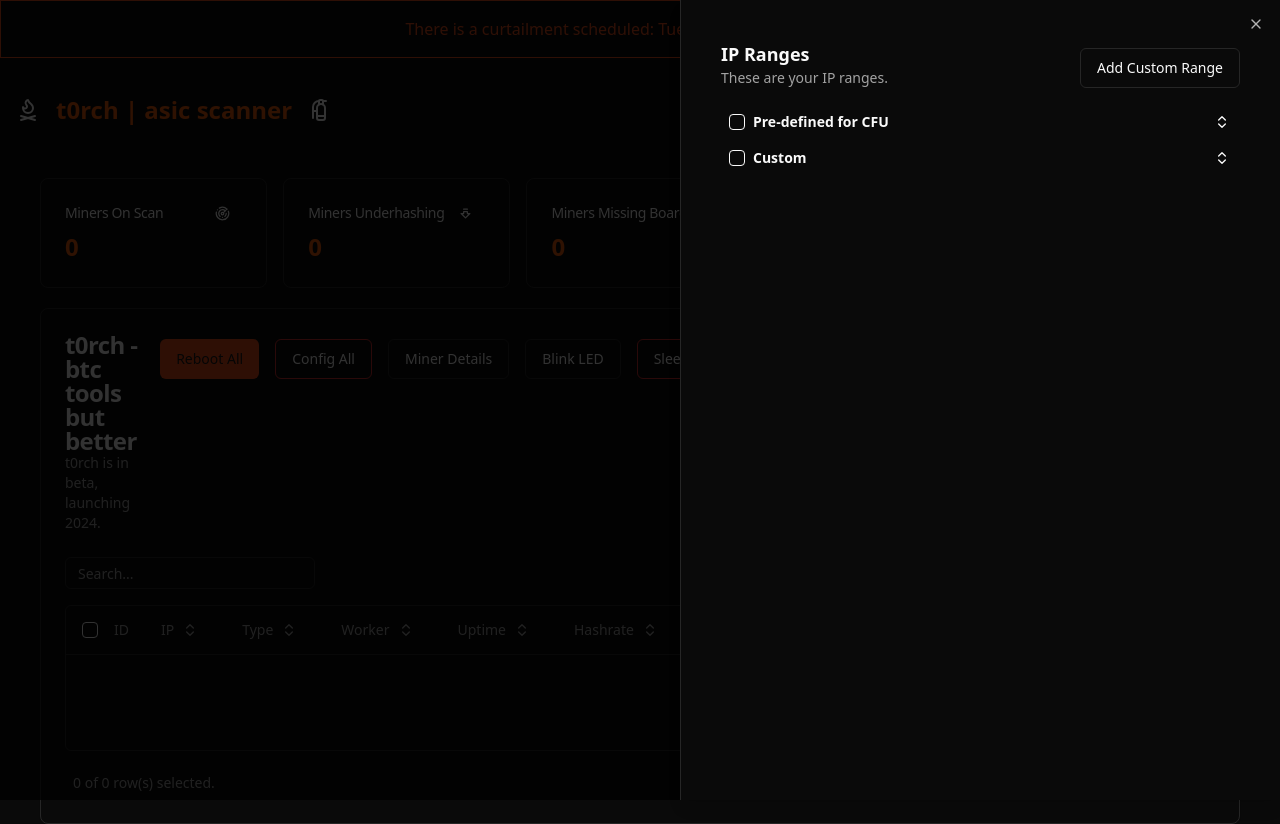
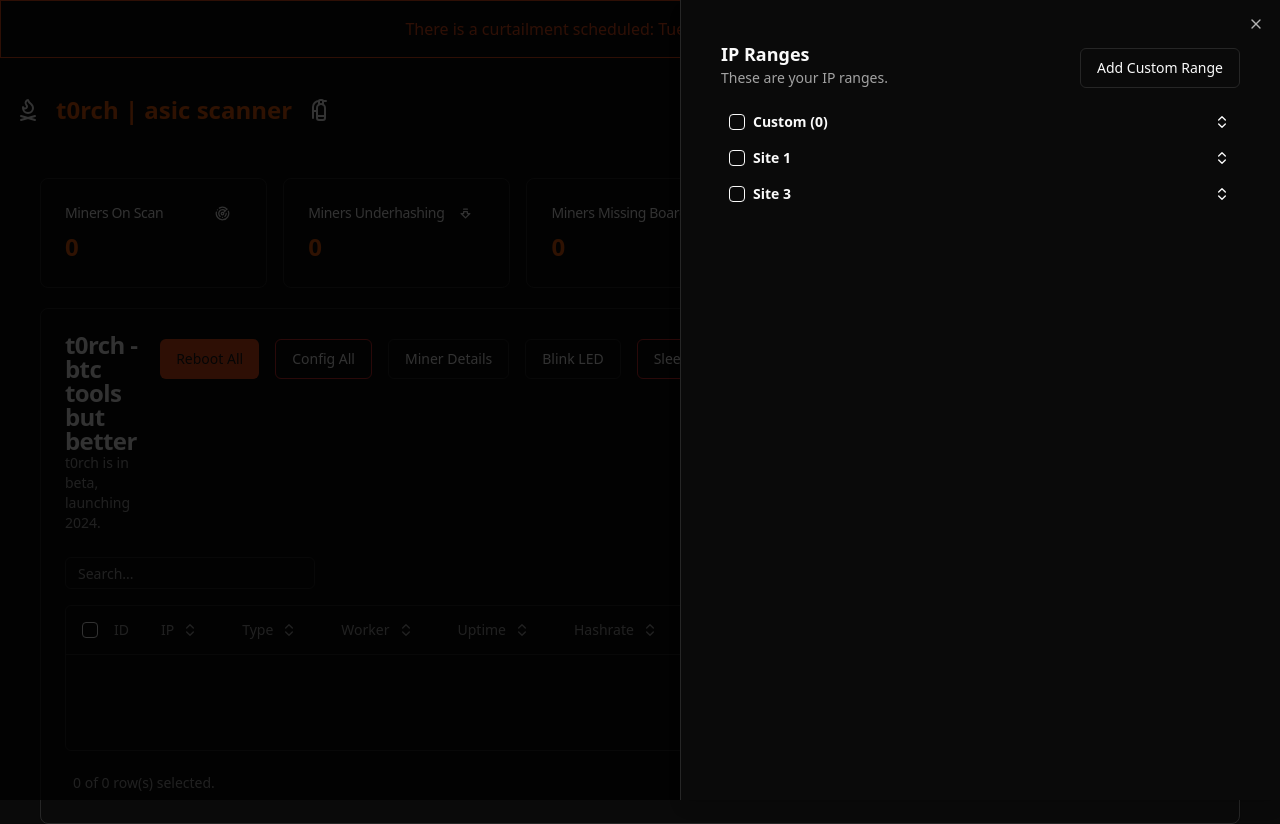
Before and after one commit to LucasSMPL/t0rch, a React (Vite) app in the folder frontend/: page / in a window 1280 px wide. Both pictures are taken after a click on the button "Configure Network". Built offline with nearby package versions, Linux system fonts and the light colour scheme.

Commit message:
Custom IP selection added

```diff
--- /dev/null
+++ b/frontend/src/hooks/use-local-storage.ts
@@ -0,0 +1,18 @@
+import { useEffect, useState } from 'react';
+
+export default function useLocalStorage<T>(key: string, defaultValue: T) {
+  const [value, setValue] = useState<T>(() => {
+    const storedValue = localStorage.getItem(key);
+    if (storedValue) {
+      return JSON.parse(storedValue);
+    }
+    return defaultValue as T;
+  });
+
+  useEffect(() => {
+    if (value === undefined) return;
+    localStorage.setItem(key, JSON.stringify(value));
+  }, [value, key]);
+
+  return {value, setValue};
+}
--- a/frontend/src/lib/types.ts
+++ b/frontend/src/lib/types.ts
@@ -14,3 +14,8 @@ export type ScannedIp = {
   model_found: boolean;
   psu_failure: boolean;
 };
+
+export type CustomBase = {
+  name: string;
+  base: string;
+};
--- a/frontend/src/scanner/components/add-ip-base-dialog.tsx
+++ b/frontend/src/scanner/components/add-ip-base-dialog.tsx
@@ -9,10 +9,24 @@ import {
 } from "@/components/ui/dialog";
 import { Input } from "@/components/ui/input";
 import { Label } from "@/components/ui/label";
+import { useToast } from "@/components/ui/use-toast";
+import { CustomBase } from "@/lib/types";
 
-import { useState } from "react";
+import { ChangeEvent, Dispatch, SetStateAction, useRef, useState } from "react";
 
-export const AddIpBaseDialog = () => {
+export const AddIpBaseDialog = ({
+  customBases,
+}: {
+  customBases: {
+    value: CustomBase[];
+    setValue: Dispatch<SetStateAction<CustomBase[]>>;
+  };
+}) => {
+  const { toast } = useToast();
+
+  const nameRef = useRef<HTMLInputElement | null>(null);
+  const baseRef = useRef<HTMLInputElement | null>(null);
+
   const [open, setOpen] = useState(false);
   return (
     <Dialog open={open} onOpenChange={setOpen}>
@@ -28,24 +42,70 @@ export const AddIpBaseDialog = () => {
             <Label htmlFor="name">Name</Label>
             <Input
               id="name"
-              placeholder="Choose a name for the range. (e.g Pod 69)"
+              placeholder="Choose a name for the base. (e.g Pod 69)"
+              ref={nameRef}
             />
           </div>
           <div className="w-full gap-2">
-            <Label htmlFor="address">Address Prefix</Label>
-            <Input id="address" placeholder="XX.X.XXX (10.0.169)" />
-          </div>
-          <div className="w-full gap-2">
-            <Label htmlFor="start">Starting IP</Label>
-            <Input id="start" placeholder="1" />
-          </div>
-          <div className="w-full gap-2">
-            <Label htmlFor="end">Ending IP</Label>
-            <Input id="end" placeholder="99" />
+            <Label htmlFor="address">IP Base</Label>
+            <Input
+              id="base"
+              placeholder="XX.X.XXX (10.0.169)"
+              ref={baseRef}
+              onChange={(event: ChangeEvent<HTMLInputElement>) => {
+                const input = event.target;
+                const value = input.value.replace(/\D/g, ""); // Remove non-digit characters
+                input.value = (value.match(/.{1,3}/g) || []).join(".");
+                const chunks = [
+                  value.slice(0, 2),
+                  value.slice(2, 3),
+                  value.slice(3),
+                ].filter(Boolean); // Filter out empty strings
+                input.value = chunks.join(".");
+                if (value.length >= 7)
+                  return (input.value = input.value.slice(0, 8));
+              }}
+            />
           </div>
         </div>
         <DialogFooter>
-          <Button type="button" variant="secondary">
+          <Button
+            type="button"
+            variant="secondary"
+            onClick={() => {
+              if (!baseRef.current?.value || baseRef.current?.value === "") {
+                return toast({
+                  title: "Please choose a name for the base.",
+                  variant: "destructive",
+                });
+              }
+              if (!isValidFormat(baseRef.current?.value ?? "")) {
+                return toast({
+                  title: "Invalid Base!",
+                  variant: "destructive",
+                });
+              }
+              const newRange = {
+                name: nameRef.current!.value!,
+                base: baseRef.current!.value!,
+              };
+              const hasDuplicate = customBases.value.find(
+                (cR) => cR.name === newRange.name || cR.base === newRange.base
+              );
+              if (hasDuplicate) {
+                return toast({
+                  title: "Base already exists!",
+                  variant: "destructive",
+                });
+              }
+              customBases.setValue((prev) => [...prev, newRange]);
+              setOpen(false);
+              toast({
+                title: "Custom Base Added Successfully!",
+                variant: "default",
+              });
+            }}
+          >
             Add
           </Button>
         </DialogFooter>
@@ -53,3 +113,8 @@ export const AddIpBaseDialog = () => {
     </Dialog>
   );
 };
+
+function isValidFormat(input: string) {
+  const regex = /^\d{2}\.\d{1}\.\d{3}$/;
+  return regex.test(input);
+}
--- a/frontend/src/scanner/components/scan-table.tsx
+++ b/frontend/src/scanner/components/scan-table.tsx
@@ -284,7 +284,7 @@ export default function ScanTable({ table }: { table: tTable<ScannedIp> }) {
       <CardContent>
         <div className="space-y-4">
           <Toolbar table={table} searchColumnId={"worker"} />
-          <div className="rounded-md border max-h-[calc(100vh-560px)] overflow-scroll">
+          <div className="rounded-md border max-h-[calc(100vh-560px)] overflow-auto">
             <Table className="h-full">
               <TableHeader className="sticky top-0">
                 {table.getHeaderGroups().map((headerGroup) => (
--- a/frontend/src/scanner/components/select-ip-base-sheet.tsx
+++ b/frontend/src/scanner/components/select-ip-base-sheet.tsx
@@ -13,10 +13,34 @@ import {
   SheetTitle,
   SheetTrigger,
 } from "@/components/ui/sheet";
+import useLocalStorage from "@/hooks/use-local-storage";
+import { CustomBase } from "@/lib/types";
+import { cn } from "@/lib/utils";
+import { CheckedState } from "@radix-ui/react-checkbox";
 import { ChevronsUpDown } from "lucide-react";
 import { AddIpBaseDialog } from "./add-ip-base-dialog";
 
 export const SelectIpBaseSheet = () => {
+  const customBases = useLocalStorage<CustomBase[]>("custom-ip-bases", []);
+  const selectedBases = useLocalStorage<string[]>("selected-ip-bases", []);
+
+  const allSelected = (bases: string[]): boolean => {
+    if (!selectedBases.value.length) return false;
+    for (const r of bases) {
+      const isSelected = selectedBases.value.find((e) => e === r);
+      if (!isSelected) {
+        return false;
+      }
+    }
+    return true;
+  };
+
+  const toggleAll = (isChecked: CheckedState, bases: string[]): void => {
+    selectedBases.setValue((prev) => [
+      ...prev.filter((r) => !bases.find((e) => e === r)),
+      ...(isChecked ? bases : []),
+    ]);
+  };
   return (
     <Sheet>
       <Button style={{ marginRight: "25px" }} asChild variant={"outline"}>
@@ -28,13 +52,24 @@ export const SelectIpBaseSheet = () => {
             <SheetTitle>IP Ranges</SheetTitle>
             <SheetDescription>These are your IP ranges.</SheetDescription>
           </div>
-          <AddIpBaseDialog />
+          <AddIpBaseDialog customBases={customBases} />
         </SheetHeader>
         <Collapsible className="min-w-[350px] space-y-2">
           <div className="flex items-center justify-between space-x-4 px-4">
             <div className="flex flex-row items-center">
-              <Checkbox className="mx-2" />
-              <h4 className="text-sm font-semibold">Pre-defined for CFU</h4>
+              <Checkbox
+                className="mx-2"
+                checked={allSelected(customBases.value.map((e) => e.base))}
+                onCheckedChange={(c) =>
+                  toggleAll(
+                    c,
+                    customBases.value.map((e) => e.base)
+                  )
+                }
+              />
+              <h4 className="text-sm font-semibold">
+                Custom ({customBases.value.length})
+              </h4>
             </div>
             <CollapsibleTrigger asChild>
               <Button variant="ghost" size="sm" className="w-9 p-0">
@@ -43,13 +78,44 @@ export const SelectIpBaseSheet = () => {
               </Button>
             </CollapsibleTrigger>
           </div>
-          <CollapsibleContent className="space-y-2"></CollapsibleContent>
+          <CollapsibleContent className="space-y-2">
+            {customBases.value.map((e, i) => (
+              <div
+                key={i}
+                className={cn(
+                  "rounded-md border px-4 py-3 font-mono text-sm",
+                  selectedBases.value.find((r) => e.base === r)
+                    ? "bg-green-400"
+                    : ""
+                )}
+                onClick={() => {
+                  const hasRange = selectedBases.value.find(
+                    (r) => e.base === r
+                  );
+                  if (hasRange) {
+                    selectedBases.setValue((prev) => [
+                      ...prev.filter((r) => e.base !== r),
+                    ]);
+                  } else {
+                    selectedBases.setValue((prev) => [...prev, e.base]);
+                  }
+                }}
+              >
+                {e.name}: {e.base}
+              </div>
+            ))}
+          </CollapsibleContent>
         </Collapsible>
-        <Collapsible className="min-w-[350px] space-y-2">
+        {predefinedBases.map((e) => (
+          <Collapsible className="min-w-[350px] space-y-2" key={e.name}>
             <div className="flex items-center justify-between space-x-4 px-4">
               <div className="flex flex-row items-center">
-              <Checkbox className="mx-2" />
-              <h4 className="text-sm font-semibold">Custom</h4>
+                <Checkbox
+                  className="mx-2"
+                  checked={allSelected(e.bases)}
+                  onCheckedChange={(c) => toggleAll(c, e.bases)}
+                />
+                <h4 className="text-sm font-semibold">{e.name}</h4>
               </div>
               <CollapsibleTrigger asChild>
                 <Button variant="ghost" size="sm" className="w-9 p-0">
@@ -58,9 +124,155 @@ export const SelectIpBaseSheet = () => {
                 </Button>
               </CollapsibleTrigger>
             </div>
-          <CollapsibleContent className="space-y-2"></CollapsibleContent>
+            <CollapsibleContent className="space-y-2">
+              {e.bases.map((b) => (
+                <div
+                  key={b}
+                  className={cn(
+                    "rounded-md border px-4 py-3 font-mono text-sm",
+                    selectedBases.value.find((r) => b === r)
+                      ? "bg-green-400"
+                      : ""
+                  )}
+                  onClick={() => {
+                    const hasRange = selectedBases.value.find((r) => b === r);
+                    if (hasRange) {
+                      selectedBases.setValue((prev) => [
+                        ...prev.filter((r) => b !== r),
+                      ]);
+                    } else {
+                      selectedBases.setValue((prev) => [...prev, b]);
+                    }
+                  }}
+                >
+                  {b}
+                </div>
+              ))}
+            </CollapsibleContent>
           </Collapsible>
+        ))}
       </SheetContent>
     </Sheet>
   );
 };
+
+const predefinedBases = [
+  {
+    name: "Site 1",
+    bases: [
+      "10.0.0", // R1 Start
+      "10.0.1",
+      "10.0.2",
+      "10.0.3",
+      "10.0.4",
+      "10.0.5",
+      "10.0.6",
+      "10.0.7",
+      "10.0.8",
+      "10.0.9",
+      "10.0.10",
+      "10.0.11",
+      "10.0.12",
+      "10.0.13",
+      "10.0.14",
+      "10.0.15",
+      "10.0.16",
+      "10.0.17",
+      "10.0.18",
+      "10.0.19",
+      "10.0.20", // R1 End
+      "10.0.42", // R2 Start
+      "10.0.43",
+      "10.0.44",
+      "10.0.45",
+      "10.0.46",
+      "10.0.47", // R2 End
+      "10.0.68", // R3 Start
+      "10.0.69",
+      "10.0.70",
+      "10.0.71",
+      "10.0.72",
+      "10.0.73",
+      "10.0.74",
+      "10.0.75", // R3 End
+      "10.0.90", // R4 Start
+      "10.0.91",
+      "10.0.92", // R4 End
+      "10.0.100", // R5 Start
+      "10.0.101",
+      "10.0.102",
+      "10.0.103", // R5 End
+      "10.0.104", // R6 Start
+      "10.0.105",
+      "10.0.106",
+      "10.0.107",
+      "10.0.108",
+      "10.0.109",
+      "10.0.110",
+      "10.0.111",
+      "10.0.112",
+      "10.0.113",
+      "10.0.114",
+      "10.0.115",
+      "10.0.116",
+      "10.0.117",
+      "10.0.118",
+      "10.0.119",
+      "10.0.120",
+      "10.0.121",
+      "10.0.122",
+      "10.0.123",
+      "10.0.124",
+      "10.0.125",
+      "10.0.126",
+      "10.0.127",
+      "10.0.128",
+      "10.0.129",
+      "10.0.130",
+      "10.0.131",
+      "10.0.132",
+      "10.0.133",
+      "10.0.134",
+      "10.0.135",
+      "10.0.136",
+      "10.0.137", // R6 End
+      "10.0.150", // R7 Start
+      "10.0.151",
+      "10.0.152",
+      "10.0.153",
+      "10.0.154",
+      "10.0.155",
+      "10.0.156",
+      "10.0.157",
+      "10.0.158",
+      "10.0.159",
+      "10.0.160",
+      "10.0.161",
+      "10.0.162",
+      "10.0.163",
+      "10.0.164",
+      "10.0.165", // R7 End
+      "10.0.169", // R8 Start
+      "10.0.170",
+      "10.0.171",
+      "10.0.172",
+      "10.0.173",
+      "10.0.174",
+      "10.0.175", // R8 End
+    ],
+  },
+  {
+    name: "Site 3",
+    bases: [
+      "10.0.131",
+      "10.0.132",
+      "10.0.133",
+      "10.0.134",
+      "10.0.135",
+      "10.0.136",
+      "10.0.137",
+      "10.0.138",
+      "10.0.140",
+    ],
+  },
+];
--- a/frontend/src/scanner/scanner-page.tsx
+++ b/frontend/src/scanner/scanner-page.tsx
@@ -10,6 +10,7 @@ import {
   Radar,
 } from "lucide-react";
 
+import useLocalStorage from "@/hooks/use-local-storage";
 import {
   ColumnFiltersState,
   SortingState,
@@ -187,17 +188,7 @@ const Header = ({
 }: {
   setScannedIps: React.Dispatch<React.SetStateAction<ScannedIp[]>>;
 }) => {
-  const ipBases = [
-    "10.0.131",
-    "10.0.132",
-    "10.0.133",
-    "10.0.134",
-    "10.0.135",
-    "10.0.136",
-    "10.0.137",
-    "10.0.138",
-    "10.0.140",
-  ];
+  const selectedBases = useLocalStorage<string[]>("selected-ip-bases", []);
 
   const [progress, setProgress] = useState(0);
 
@@ -208,7 +199,7 @@ const Header = ({
       headers: {
         "Content-Type": "text/event-stream",
       },
-      body: JSON.stringify(ipBases),
+      body: JSON.stringify(selectedBases.value),
     });
     const reader = response.body
       ?.pipeThrough(new TextDecoderStream())
@@ -228,7 +219,8 @@ const Header = ({
         .map((x) => JSON.parse(x));
       setScannedIps((prev) => [...prev, ...parsed]);
       setProgress(
-        (prev) => prev + (parsed.length / (ipBases.length * 255)) * 100
+        (prev) =>
+          prev + (parsed.length / (selectedBases.value.length * 255)) * 100
       );
     }
   };
```
Also changed, not shown: 1 other file (tests, documents, lock files or other folders). Lines whose indentation alone changed are shown as unchanged.
